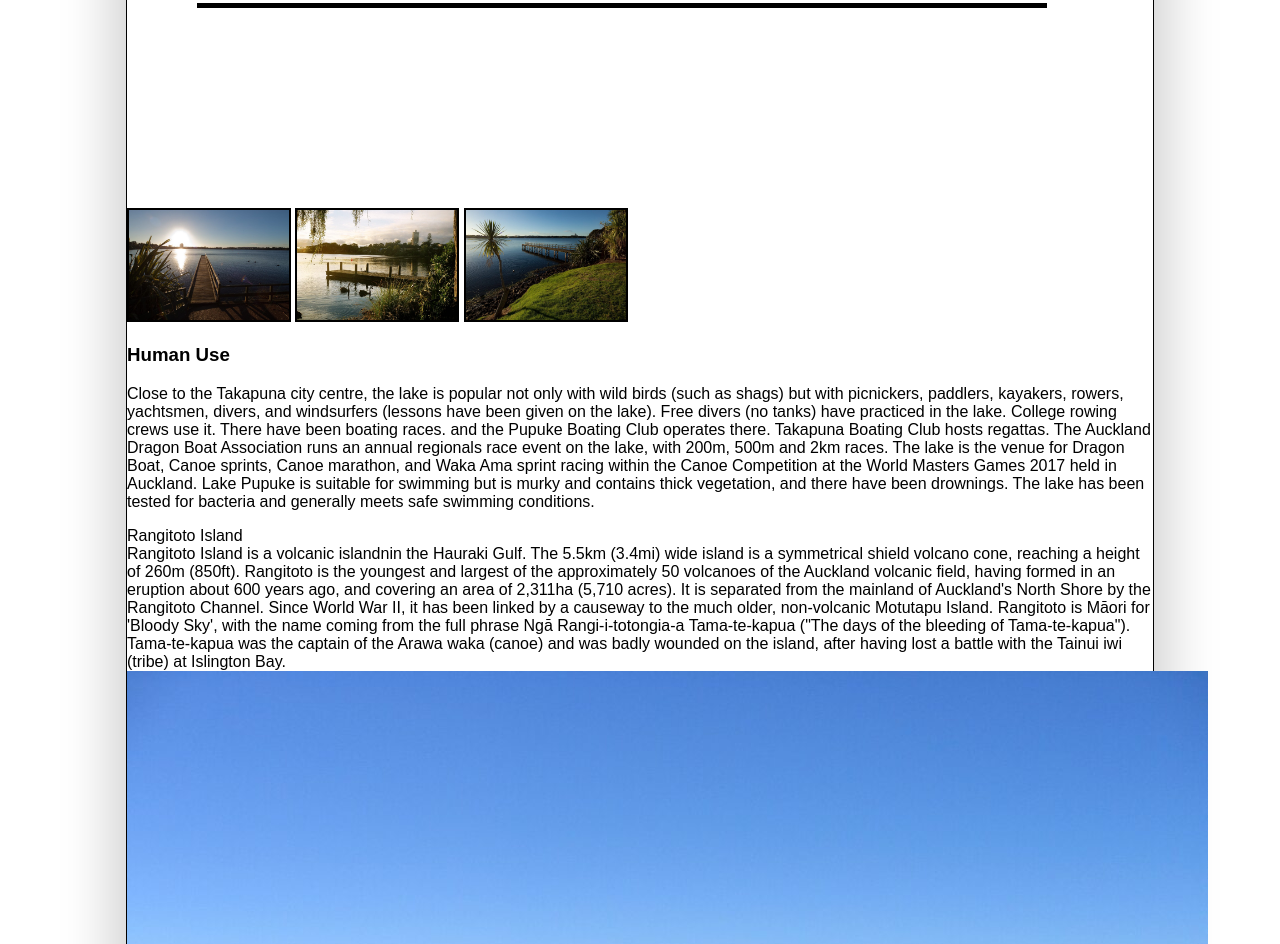
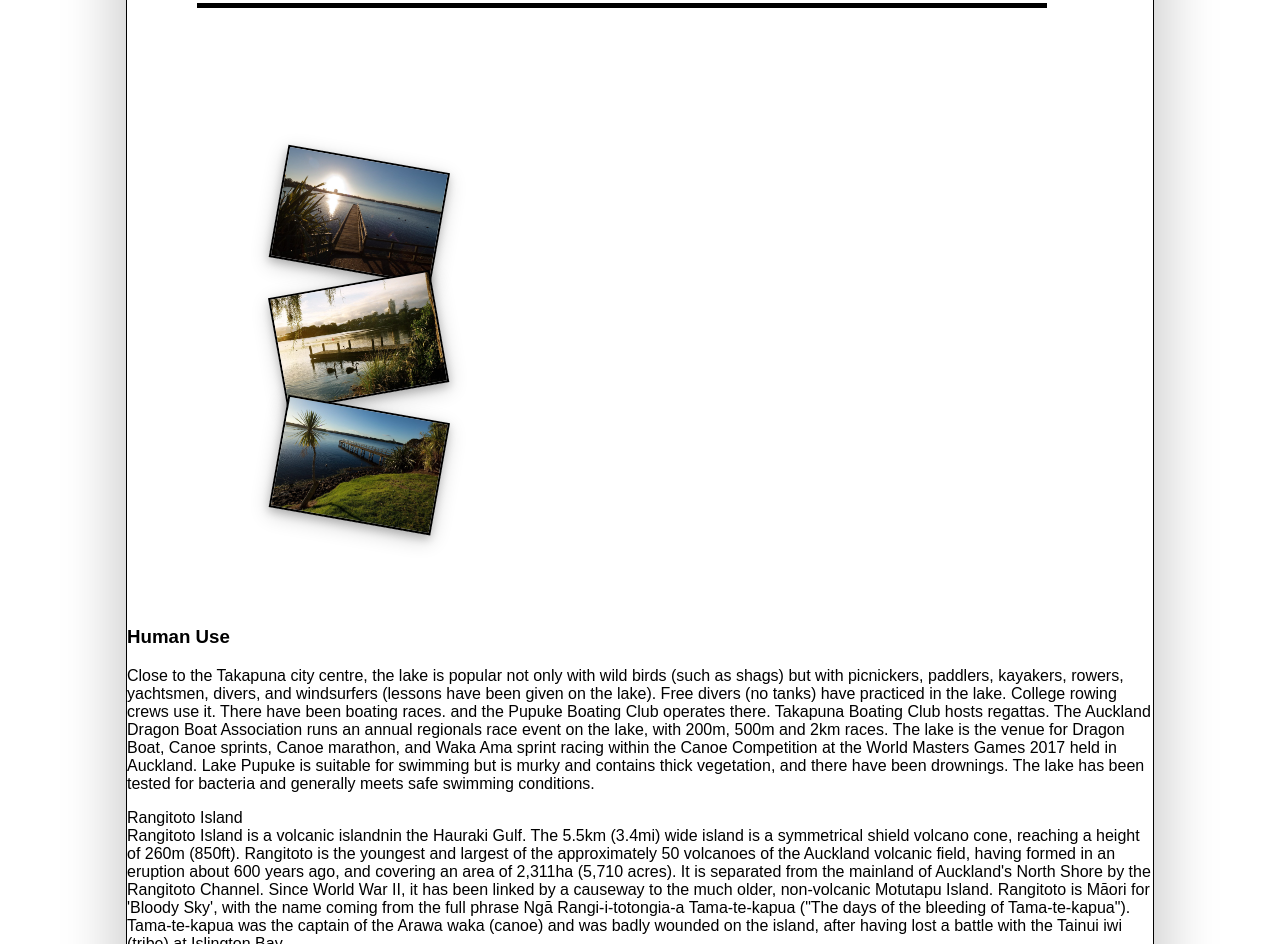
Before and after one commit to aaronhavefun/AS91893-Aaron-Loke, a plain HTML site: page locations1.html in a window 1280 px wide. Shown: the part 1135-2079 px from the top of the page. Drawn offline with Linux system fonts and the light colour scheme.

Commit message:
Disgusting

```diff
--- a/locations1.html
+++ b/locations1.html
@@ -59,9 +59,15 @@
     <div id="black_line2"></div>
 
     <div id="stacked">
-        <img src="images/sunset.jpeg" alt="Lake Pupuke Sunset">
-        <img src="images/swan.jpeg" alt="Swans at Lake Pupuke">
-        <img src="images/grassy.jpeg" alt="Grassy Patch at Lake Pupuke">
+        <div id="sunset">
+            <img src="images/sunset.jpeg" alt="Lake Pupuke Sunset">
+        </div>
+        <div id="swan">
+            <img src="images/swan.jpeg" alt="Swans at Lake Pupuke">
+        </div>
+        <div id="grassy">
+            <img src="images/grassy.jpeg" alt="Grassy Patch at Lake Pupuke">
+        </div>
     </div>
     <div id="sub_titles">
         <div id="sub1">
--- a/style.css
+++ b/style.css
@@ -305,8 +305,29 @@ footer {
   width: 160px;
   height: 110px;
   border: 2px solid black;
+  box-shadow: 0 4px 8px 0 rgba(0, 0, 0, 0.2), 0 6px 20px 0 rgba(0, 0, 0, 0.19);
 }
 
 #stacked {
-  margin-top: 200px;
+  margin-top: 350px;
+  margin-left: 150px;
+  padding-bottom: 250px;
 }
+
+#sunset {
+  transform: rotate(10deg);
+  position: absolute;
+  margin-top: -200px;
+}
+
+#swan {
+  transform: rotate(-10deg);
+  position: absolute;
+  margin-top: -75px;
+}
+
+#grassy {
+  transform: rotate(10deg);
+  position: absolute;
+  margin-top: 50px;
+}
```
